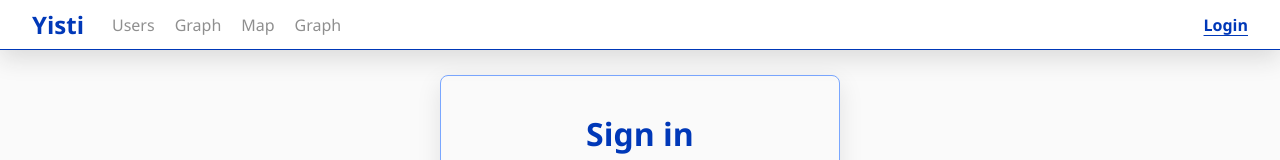
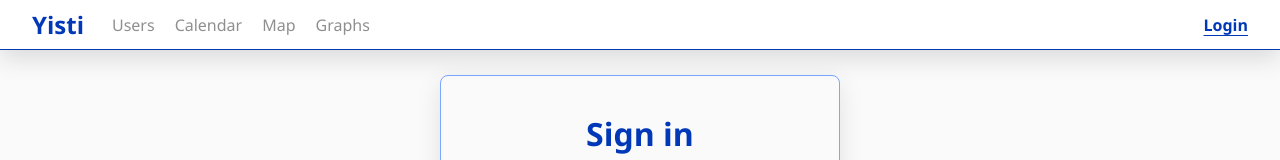
Before and after one commit to albertvallsbe/2025-s8-f-yisti, a React (Vite) app: page /login in a window 1280 px wide. Shown: the top 160 px of the page. Built offline with nearby package versions, Linux system fonts and the light colour scheme; no server answers.

Commit message:
added links in navbar

```diff
--- a/src/components/Navbar/Navbar.tsx
+++ b/src/components/Navbar/Navbar.tsx
@@ -37,18 +37,18 @@ export const Navbar = () => {
 						</NavLink>
 					</li>
 					<li>
-						<NavLink to="/" className={linkClass}>
-							Graph
+						<NavLink to="/calendar" className={linkClass}>
+							Calendar
 						</NavLink>
 					</li>
 					<li>
-						<NavLink to="/" className={linkClass}>
+						<NavLink to="/map" className={linkClass}>
 							Map
 						</NavLink>
 					</li>
 					<li>
-						<NavLink to="/" className={linkClass}>
-							Graph
+						<NavLink to="/graphs" className={linkClass}>
+							Graphs
 						</NavLink>
 					</li>
 				</ul>
```
